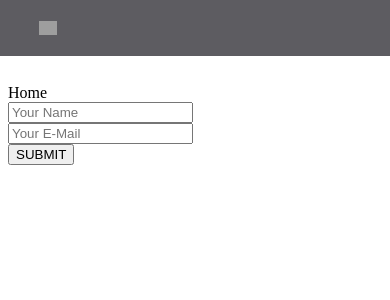
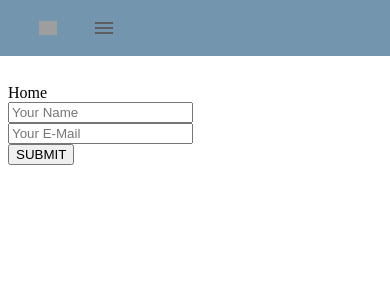
Before and after one commit to roysantu2002/firebase-auth, a React (Create React App) app: page / in a window 390 px wide. Shown: the top 300 px of the page. Built offline with nearby package versions, Linux system fonts and the light colour scheme; grey boxes are pictures that could not be loaded.

Commit message:
Feat: Adding responsive drawer for ios and android platform -- added

```diff
--- a/package.json
+++ b/package.json
@@ -6,6 +6,7 @@
     "@material-ui/core": "^4.10.2",
     "@material-ui/icons": "^4.9.1",
     "@material-ui/styles": "^4.10.0",
+    "@material/icon-button": "^6.0.0",
     "@testing-library/jest-dom": "^4.2.4",
     "@testing-library/react": "^9.3.2",
     "@testing-library/user-event": "^7.1.2",
--- a/src/components/UI/Header.js
+++ b/src/components/UI/Header.js
@@ -22,8 +22,9 @@ import Menu from "@material-ui/core/Menu";
 import MenuItem from "@material-ui/core/MenuItem";
 import useMediaQuery from "@material-ui/core/useMediaQuery";
 import { useTheme } from "@material-ui/core/styles";
-import SwipeableDrawer from '@material-ui/core/SwipeableDrawer';
+import SwipeableDrawer from "@material-ui/core/SwipeableDrawer";
 import MenuIcon from '@material-ui/icons/Menu';
+import IconButton from '@material-ui/core/IconButton';
 
 //Header elevator
 function ElevationScroll(props) {
@@ -77,20 +78,20 @@ const useStyles = makeStyles((theme) => ({
   toobarMargin: {
     ...theme.mixins.toolbar,
     marginBottom: "3em",
-    [theme.breakpoints.down("md")]:{
-      marginBottom: "2em"
+    [theme.breakpoints.down("md")]: {
+      marginBottom: "2em",
     },
-    [theme.breakpoints.down("xs")]:{
-      marginBottom: "1.25em"
+    [theme.breakpoints.down("xs")]: {
+      marginBottom: "1.25em",
     },
   },
   logo: {
     height: "4em",
-    [theme.breakpoints.down("md")]:{
-      height: "3em"
+    [theme.breakpoints.down("md")]: {
+      height: "3em",
     },
-    [theme.breakpoints.down("xs")]:{
-      height: "1em"
+    [theme.breakpoints.down("xs")]: {
+      height: "1em",
     },
     padding: "0.5em",
   },
@@ -133,11 +134,11 @@ export default function Header(props) {
   const classes = useStyles();
   const theme = useTheme();
   const iOS = process.browser && /iPad|iPhone|iPod/.test(navigator.userAgent);
-  const [openDrawer, setOpenDrawer] = useState(false)
-  const matches = useMediaQuery(theme.breakpoints.down("md"))
+  const [openDrawer, setOpenDrawer] = useState(false);
+  const matches = useMediaQuery(theme.breakpoints.down("md"));
   const [value, setValue] = useState(0);
   const [anchorEl, setAnchorEl] = useState(null);
-  const [open, setOpen] = useState(false);
+  const [openMenu, setOpenMenu] = useState(false);
   const [selectedIndex, setSelectedIndex] = useState(0);
 
   const handleChange = (event, newValue) => {
@@ -146,12 +147,12 @@ export default function Header(props) {
 
   const handleClick = (event) => {
     setAnchorEl(event.currentTarget);
-    setOpen(true);
+    setOpenMenu(true);
   };
 
   const handleClose = () => {
     setAnchorEl(null);
-    setOpen(false);
+    setOpenMenu(false);
   };
 
   const manuOptions = [
@@ -162,7 +163,7 @@ export default function Header(props) {
 
   const handleMenuItemClick = (event, i) => {
     setAnchorEl(null);
-    setOpen(false);
+    setOpenMenu(false);
     setSelectedIndex(i);
   };
   useEffect(() => {
@@ -285,7 +286,7 @@ export default function Header(props) {
         id='simple-menu'
         anchorEl={anchorEl}
         keepMounted
-        open={open}
+        open={openMenu}
         onClose={handleClose}
         classes={{ paper: classes.menu }}
         MenuListProps={{ onMouseLeave: handleClose }}
@@ -319,10 +320,27 @@ export default function Header(props) {
     </React.Fragment>
   );
 
+  const drawer = (
+    <React.Fragment>
+      <SwipeableDrawer
+        disableBackdropTransition={!iOS}
+        disableDiscovery={iOS}
+        open={openDrawer}
+        onClose={() => setOpenDrawer(false)}
+        onOpen={() => setOpenDrawer(true)}
+      >
+        First Drawer
+      </SwipeableDrawer>
+      <IconButton color='secondary' onClick={() => setOpenDrawer(!openDrawer)} disableRipple>
+        <MenuIcon/>
+      </IconButton>
+    </React.Fragment>
+  );
+
   return (
     <React.Fragment>
       <ElevationScroll>
-        <AppBar position='fixed' color='secondary'>
+        <AppBar position='fixed' >
           <Toolbar disableGutters={false}>
             <Button
               disableRipple
@@ -333,7 +351,7 @@ export default function Header(props) {
             >
               <img src={logo} alt='logo' className={classes.logo}></img>
             </Button>
-            {matches ? null : tabs}
+            {matches ? drawer : tabs}
           </Toolbar>
         </AppBar>
       </ElevationScroll>
```
Also changed, not shown: 1 other file (tests, documents, lock files or other folders).
